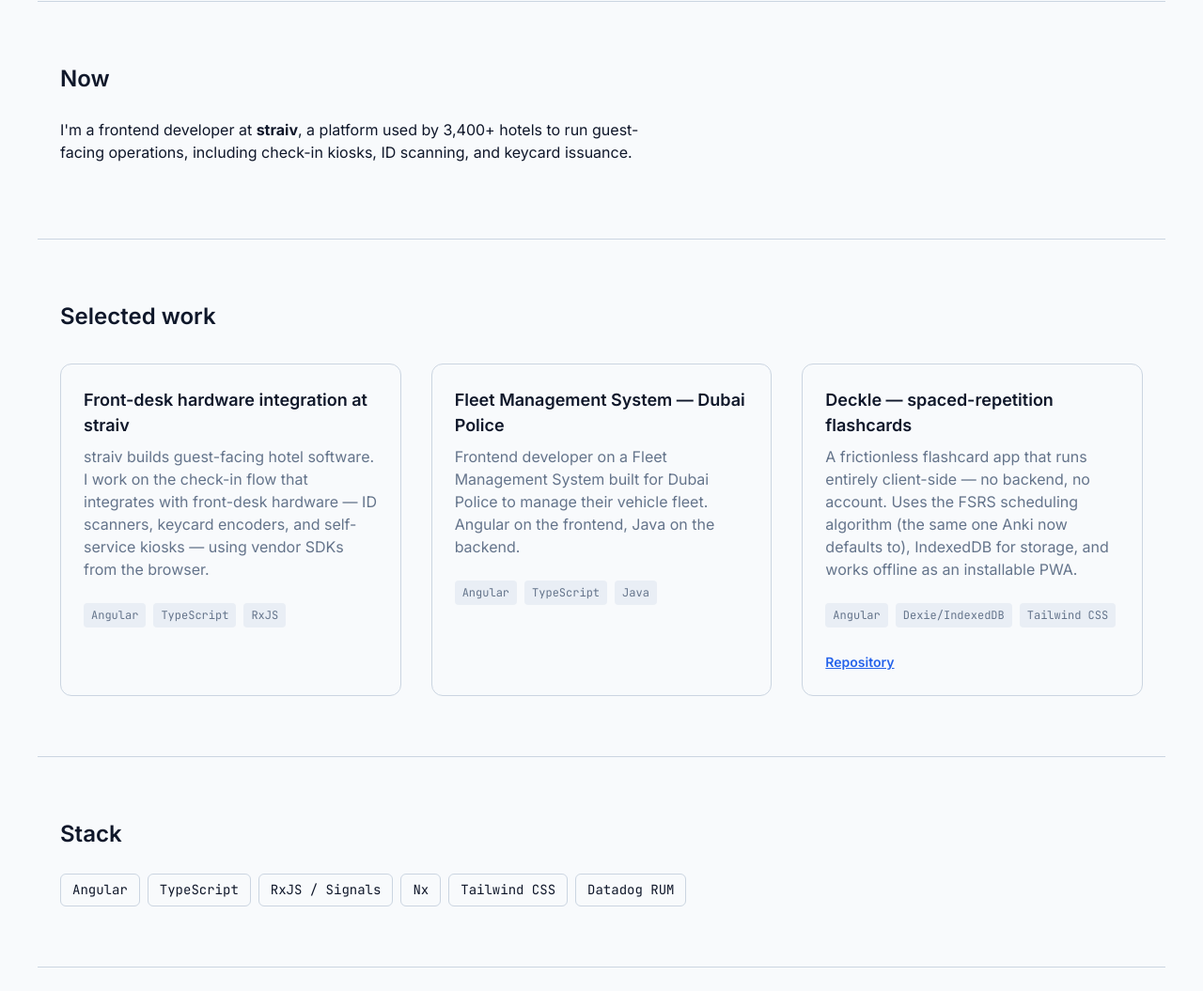
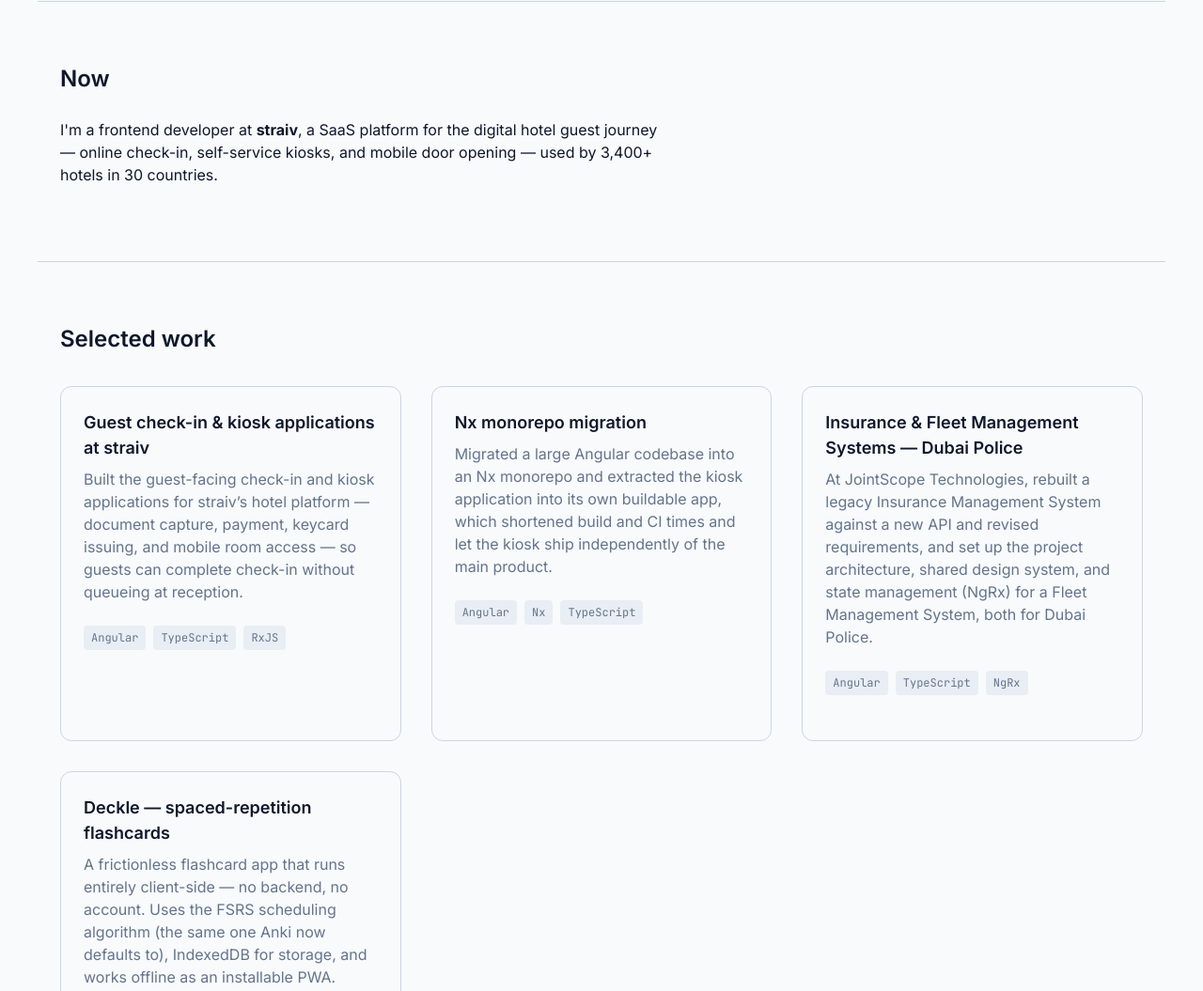
Before and after one commit to mahdimp/mahdimp.github.io, an Astro site: page / in a window 1280 px wide. Shown: the part 340-1395 px from the top of the page at 94% size. Built offline with nearby package versions, Linux system fonts and the light colour scheme; Astro itself is replaced by a stand-in of ours.

Commit message:
Correct content to match reviewed CV, add real CV as public/cv.pdf

```diff
--- a/src/components/Now.astro
+++ b/src/components/Now.astro
@@ -1,13 +1,14 @@
 ---
-// DRAFT — same straiv sign-off gate as the hardware-integration case study;
-// confirm the "3,400+ hotels" figure and phrasing are fine to publish before shipping.
+// Aligned 2026-07-24 with the reviewed CV: SaaS platform for the digital hotel guest journey,
+// feature-level framing (no hardware/vendor-SDK claims). Approved to publish.
 ---
 
 <section id="now" class="now container">
   <h2>Now</h2>
   <p>
-    I'm a frontend developer at <strong>straiv</strong>, a platform used by 3,400+ hotels to run
-    guest-facing operations, including check-in kiosks, ID scanning, and keycard issuance.
+    I'm a frontend developer at <strong>straiv</strong>, a SaaS platform for the digital hotel
+    guest journey — online check-in, self-service kiosks, and mobile door opening — used by
+    3,400+ hotels in 30 countries.
   </p>
 </section>
 
--- a/src/components/Stack.astro
+++ b/src/components/Stack.astro
@@ -1,5 +1,13 @@
 ---
-const stack = ['Angular', 'TypeScript', 'RxJS / Signals', 'Nx', 'Tailwind CSS', 'Datadog RUM'];
+const stack = [
+  'Angular',
+  'TypeScript',
+  'RxJS / Signals',
+  'Nx',
+  'Python / FastAPI',
+  'AWS',
+  'Datadog RUM',
+];
 ---
 
 <section id="stack" class="stack container">
--- a/src/data/work.ts
+++ b/src/data/work.ts
@@ -12,29 +12,28 @@
 
 export const caseStudies: CaseStudy[] = [
   {
-    slug: 'straiv-hardware',
-    title: 'Front-desk hardware integration at straiv',
+    slug: 'straiv-checkin',
+    title: 'Guest check-in & kiosk applications at straiv',
     summary:
-      'straiv builds guest-facing hotel software. I work on the check-in flow that integrates with front-desk hardware — ID scanners, keycard encoders, and self-service kiosks — using vendor SDKs from the browser.',
+      'Built the guest-facing check-in and kiosk applications for straiv’s hotel platform — document capture, payment, keycard issuing, and mobile room access — so guests can complete check-in without queueing at reception.',
     stack: ['Angular', 'TypeScript', 'RxJS'],
-    note: 'Reviewed 2026-07-24 — no confidential specifics (vendor names, internal architecture) included. Approved to publish.',
+    note: 'Reviewed 2026-07-24, aligned with the corrected CV wording (feature-level, no hardware/vendor-SDK claims). Approved to publish.',
   },
   {
     slug: 'nx-migration',
     title: 'Nx monorepo migration',
     summary:
-      'Migrated a set of separate Angular applications into a single Nx monorepo to share code and tooling across projects.',
+      'Migrated a large Angular codebase into an Nx monorepo and extracted the kiosk application into its own buildable app, which shortened build and CI times and let the kiosk ship independently of the main product.',
     stack: ['Angular', 'Nx', 'TypeScript'],
-    draft: true,
-    note: 'PLACEHOLDER — replace with real specifics (what was migrated, before/after numbers, team size), then clear draft flag.',
+    note: 'Real specifics added 2026-07-24 from the CV; draft flag cleared.',
   },
   {
-    slug: 'dubai-police-fms',
-    title: 'Fleet Management System — Dubai Police',
+    slug: 'dubai-police-systems',
+    title: 'Insurance & Fleet Management Systems — Dubai Police',
     summary:
-      'Frontend developer on a Fleet Management System built for Dubai Police to manage their vehicle fleet. Angular on the frontend, Java on the backend.',
-    stack: ['Angular', 'TypeScript', 'Java'],
-    note: 'Reviewed 2026-07-24 — no confidential specifics included. Approved to publish.',
+      'At JointScope Technologies, rebuilt a legacy Insurance Management System against a new API and revised requirements, and set up the project architecture, shared design system, and state management (NgRx) for a Fleet Management System, both for Dubai Police.',
+    stack: ['Angular', 'TypeScript', 'NgRx'],
+    note: 'Reviewed 2026-07-24 against the CV — no confidential specifics included. Approved to publish. (Dropped "Java backend" tag from the earlier draft — not corroborated by the CV.)',
   },
   {
     slug: 'deckle',
--- a/src/pages/index.astro
+++ b/src/pages/index.astro
@@ -9,7 +9,7 @@
 
 <Layout
   title="Mahdi Maddahpour — Frontend Developer"
-  description="Frontend developer in Stuttgart building browser applications that drive physical hardware — ID scanners, keycard encoders, self-service kiosks."
+  description="Frontend developer in Stuttgart with seven years of experience in Angular, currently building the guest-journey platform at straiv."
 >
   <Hero />
   <Now />
```
Also changed, not shown: 1 other file.
